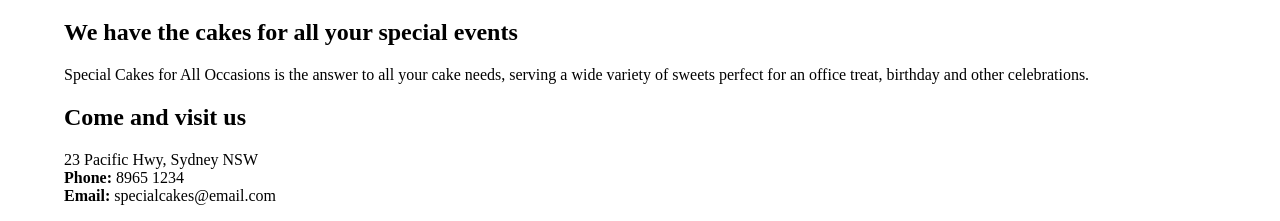
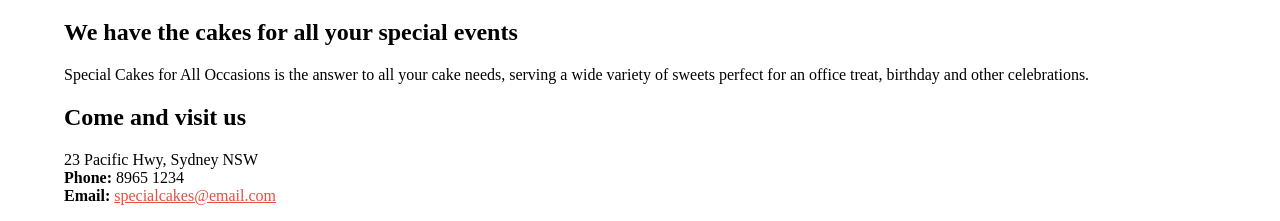
Before and after one commit to anticapo/anticapo.github.io, a plain HTML site: page special-cakes/index.html in a window 1280 px wide. Shown: the part 688-909 px from the top of the page. Drawn offline with Linux system fonts and the light colour scheme.

Commit message:
Update index.html

```diff
--- a/special-cakes/index.html
+++ b/special-cakes/index.html
@@ -41,7 +41,7 @@
 		<p>
 			23 Pacific Hwy, Sydney NSW <br>
 			<b> Phone:</b> 8965 1234 <br>
-			<b> Email:</b> specialcakes@email.com
+			<b> Email:</b> <a href="mailto:specialcakes@email.com">specialcakes@email.com</a>
 		</p>
 	</main>
 
```
